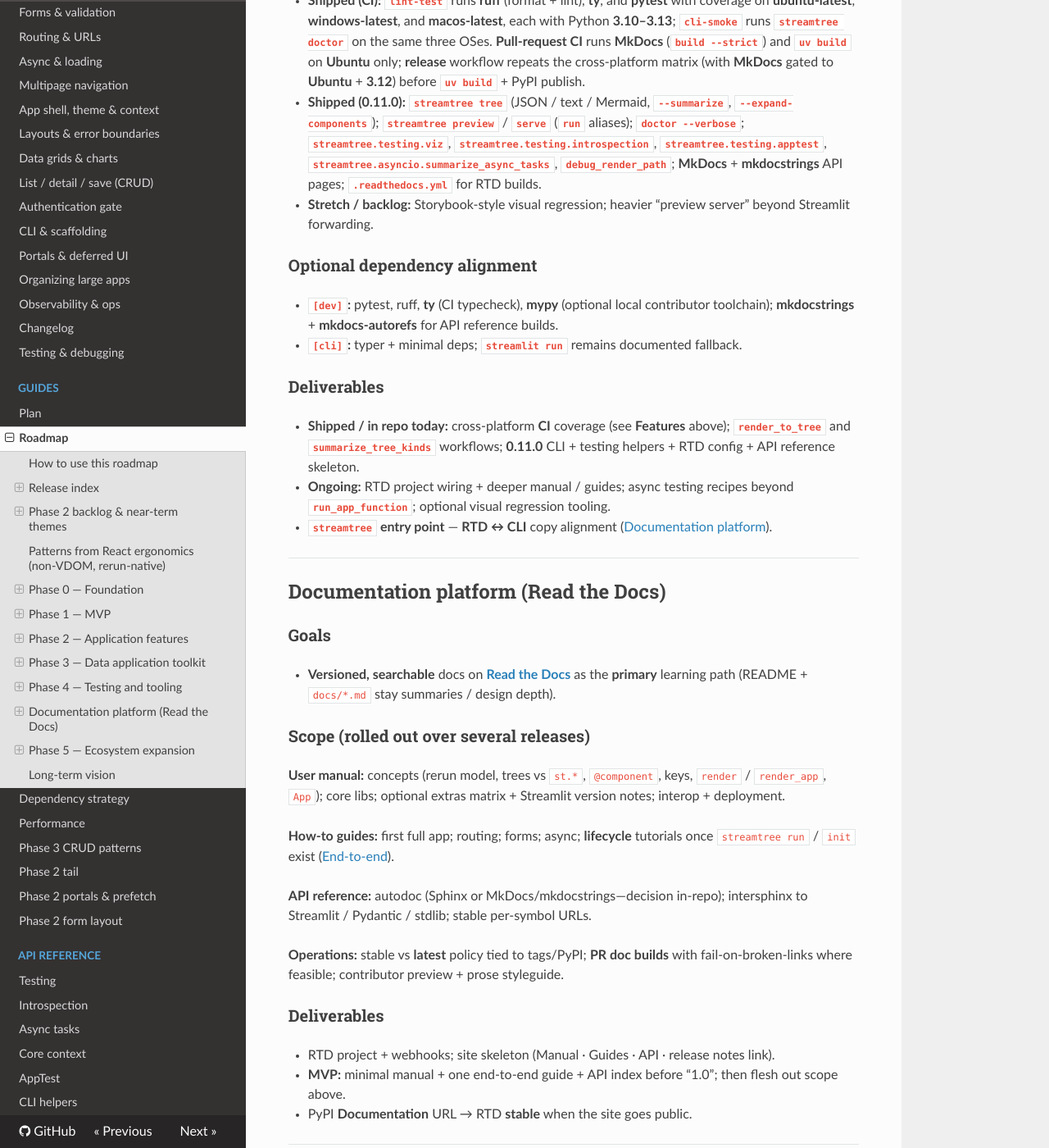
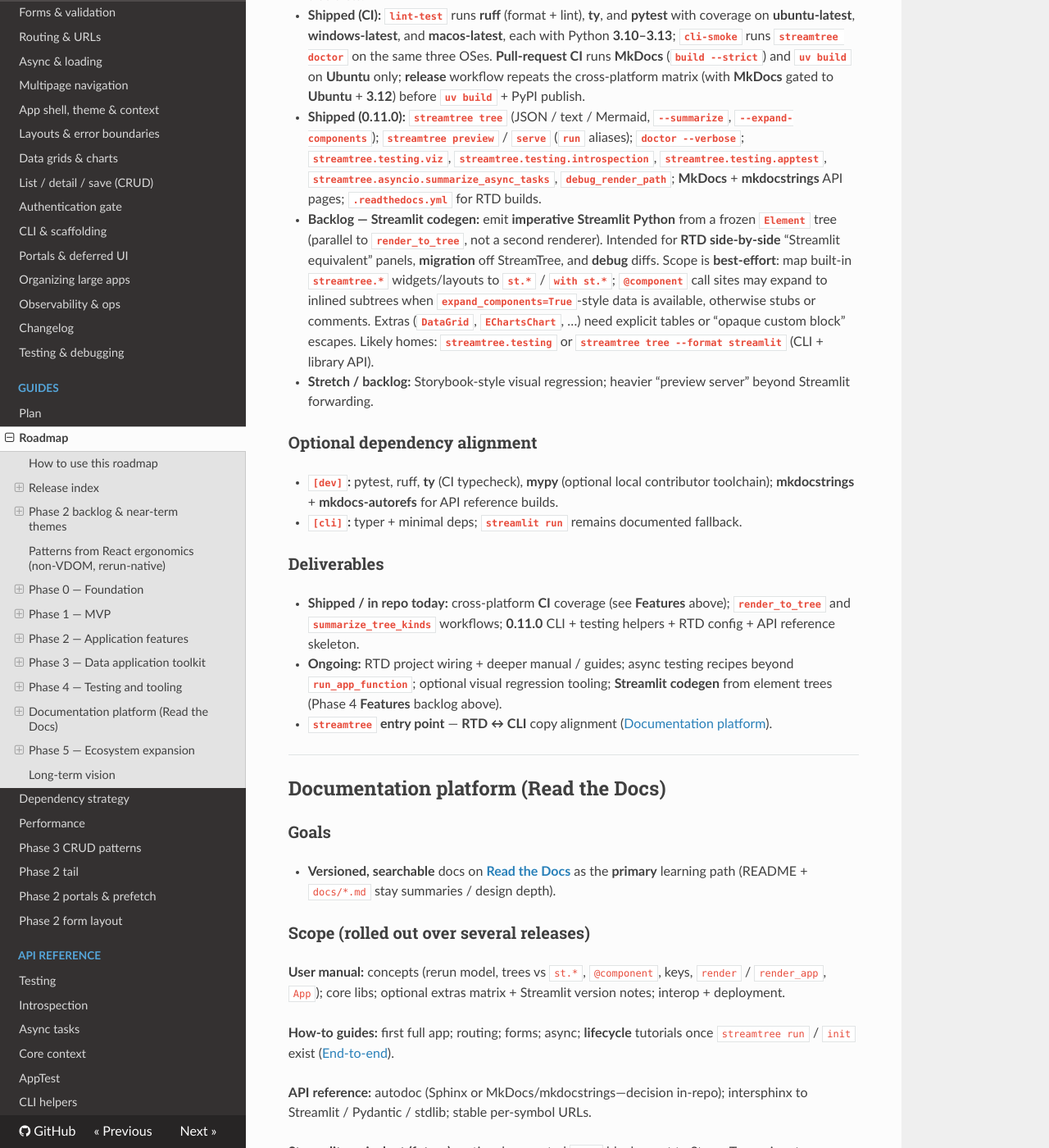
Before and after one commit to eddiethedean/streamtree, an MkDocs documentation site: the page built from docs/ROADMAP.md, in a window 1280 px wide and 1400 px high, scrolled down 9929 px. Shown: the whole window at 82% size. Built offline with MkDocs 1.6.1, drawn with Linux system fonts in a browser that asks for light colours; nearby versions of some CDN libraries; some of the changed text lies outside the part shown.

Commit message:
Roadmap: backlog Streamlit codegen from element trees
Document imperative st.* emission (testing/CLI), RTD tie-in, and Phase 4 deliverables.

```diff
--- a/docs/ROADMAP.md
+++ b/docs/ROADMAP.md
@@ -24,7 +24,7 @@ _Last updated: 2026-05-13 (0.11.0 Phase 4 tooling slice)._
 | Phase 1 — MVP | In progress | **0.1.0** core tree + state; **0.2.0** Pydantic + stub extras; deeper memoization / `streamlit-extras` curation still open. |
 | Phase 2 — Application | **Complete** (0.9.0) | **Shipped through 0.9.0:** navigation sections (**`page_links_sidebar_sections`**, **`multipage_sidebar_nav`**), routing clears/batch (**`clear_route`**, **`update_query_params`**, …), **bool** + layout forms (**`docs/PHASE2_FORMS.md`**), **`[ui]`** (**Stoggle**, **TaggerRow**, **MentionChip**), **`dismiss_tasks`**, composite **example** **`phase2_composite_demo.py`**, Phase 2 doc reconciliation. **0.10.0+** adds **`streamtree init --template`** scaffolds (Phase 3). Stretch: heavier opinionated **`App`** + **`Routes`** product templates; alternate auth protocols → backlog. |
 | Phase 3 — Data toolkit | **Complete** (0.10.0) | **Shipped through 0.10.0:** CRUD helpers, subtree memo, deferred fragments, perf/debug counters, ordered **`submit_many`** helper, exploration + enterprise protocol modules, **`streamtree init --template`**, docs and demos. Stretch (deeper admin frameworks, heavier analytics) → Phase **4** / app-specific layers. |
-| Phase 4 — Tooling | **Complete** (0.11.0) | **`streamtree tree`** / **`preview`** / **`serve`**, **`doctor --verbose`**, **`testing.viz`**, **`testing.introspection`**, **`testing.apptest`**, **`asyncio.summarize_async_tasks`**, **`debug_render_path`**; **MkDocs** + **mkdocstrings** API pages; **`.readthedocs.yml`**. **Docs — RTD:** site config in-repo; **PyPI `Documentation`** URL points at **RTD `stable`**. Stretch (Storybook-style visual regression) remains backlog. |
+| Phase 4 — Tooling | **Complete** (0.11.0) | **`streamtree tree`** / **`preview`** / **`serve`**, **`doctor --verbose`**, **`testing.viz`**, **`testing.introspection`**, **`testing.apptest`**, **`asyncio.summarize_async_tasks`**, **`debug_render_path`**; **MkDocs** + **mkdocstrings** API pages; **`.readthedocs.yml`**. **Docs — RTD:** site config in-repo; **PyPI `Documentation`** URL points at **RTD `stable`**. Stretch (Storybook-style visual regression) remains backlog. **Backlog:** imperative **Streamlit codegen** (virtual **`Element`** tree → readable **`st.*`** / context-manager Python) for docs, migration, and debugging — see [Phase 4](#phase-4--testing-and-tooling). |
 | Docs — Read the Docs | In progress | **`.readthedocs.yml`** + **PyPI `Documentation`** URL (**`stable`**); manual, guides, and API reference expand over releases ([Documentation platform](#documentation-platform-read-the-docs)). |
 
 ### 0.11.0 (shipped)
@@ -305,6 +305,7 @@ Phase 2 **application** deliverables from the original charter are **closed** as
 - **Shipped:** **`streamtree.testing.render_to_tree`** for JSON snapshot workflows in tests (see README testing row); **0.10.0+** **`streamtree.testing.summarize_tree_kinds`** for **`kind`** counts on tree dicts.
 - **Shipped (CI):** **`lint-test`** runs **ruff** (format + lint), **ty**, and **pytest** with coverage on **ubuntu-latest**, **windows-latest**, and **macos-latest**, each with Python **3.10–3.13**; **`cli-smoke`** runs **`streamtree doctor`** on the same three OSes. **Pull-request CI** runs **MkDocs** (**`build --strict`**) and **`uv build`** on **Ubuntu** only; **release** workflow repeats the cross-platform matrix (with **MkDocs** gated to **Ubuntu** + **3.12**) before **`uv build`** + PyPI publish.
 - **Shipped (0.11.0):** **`streamtree tree`** (JSON / text / Mermaid, **`--summarize`**, **`--expand-components`**); **`streamtree preview`** / **`serve`** (**`run`** aliases); **`doctor --verbose`**; **`streamtree.testing.viz`**, **`streamtree.testing.introspection`**, **`streamtree.testing.apptest`**, **`streamtree.asyncio.summarize_async_tasks`**, **`debug_render_path`**; **MkDocs** + **mkdocstrings** API pages; **`.readthedocs.yml`** for RTD builds.
+- **Backlog — Streamlit codegen:** emit **imperative Streamlit Python** from a frozen **`Element`** tree (parallel to **`render_to_tree`**, not a second renderer). Intended for **RTD side-by-side** “Streamlit equivalent” panels, **migration** off StreamTree, and **debug** diffs. Scope is **best-effort**: map built-in **`streamtree.*`** widgets/layouts to **`st.*`** / **`with st.*`**; **`@component`** call sites may expand to inlined subtrees when **`expand_components=True`**-style data is available, otherwise stubs or comments. Extras (**`DataGrid`**, **`EChartsChart`**, …) need explicit tables or “opaque custom block” escapes. Likely homes: **`streamtree.testing`** or **`streamtree tree --format streamlit`** (CLI + library API).
 - **Stretch / backlog:** Storybook-style visual regression; heavier “preview server” beyond Streamlit forwarding.
 
 ### Optional dependency alignment
@@ -315,7 +316,7 @@ Phase 2 **application** deliverables from the original charter are **closed** as
 ### Deliverables
 
 - **Shipped / in repo today:** cross-platform **CI** coverage (see **Features** above); **`render_to_tree`** and **`summarize_tree_kinds`** workflows; **0.11.0** CLI + testing helpers + RTD config + API reference skeleton.
-- **Ongoing:** RTD project wiring + deeper manual / guides; async testing recipes beyond **`run_app_function`**; optional visual regression tooling.
+- **Ongoing:** RTD project wiring + deeper manual / guides; async testing recipes beyond **`run_app_function`**; optional visual regression tooling; **Streamlit codegen** from element trees (Phase 4 **Features** backlog above).
 - **`streamtree` entry point** — **RTD ↔ CLI** copy alignment ([Documentation platform](#documentation-platform-read-the-docs)).
 
 ---
@@ -333,6 +334,8 @@ Phase 2 **application** deliverables from the original charter are **closed** as
 **How-to guides:** first full app; routing; forms; async; **lifecycle** tutorials once `streamtree run` / `init` exist ([End-to-end](#end-to-end-app-experience-optional-streamlit-cli)).
 
 **API reference:** autodoc (Sphinx or MkDocs/mkdocstrings—decision in-repo); intersphinx to Streamlit / Pydantic / stdlib; stable per-symbol URLs.
+
+**Streamlit equivalent (future):** optional generated **`st.*`** blocks next to StreamTree snippets once **imperative Streamlit codegen** lands (Phase 4 backlog — [Testing and tooling](#phase-4--testing-and-tooling)).
 
 **Operations:** stable vs **latest** policy tied to tags/PyPI; **PR doc builds** with fail-on-broken-links where feasible; contributor preview + prose styleguide.
 
```
